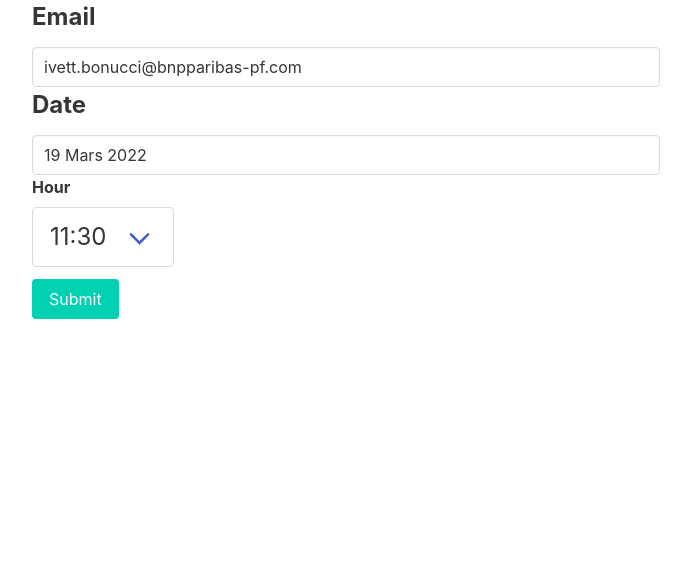
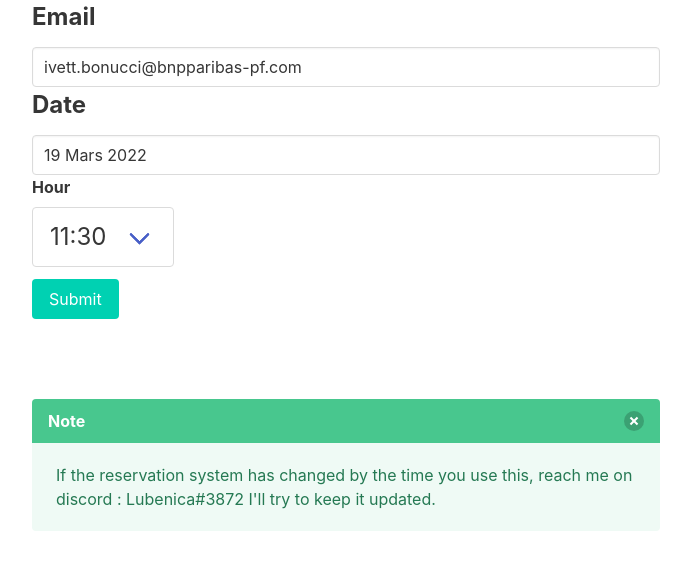
Before and after one commit to lubenicapp/bnp_reservation_simulator, a Flask app: page / in a window 1280 px wide. Shown: the part 41-611 px from the top of the page, without its empty margins (294-985 px from the left). Run offline with Flask 2, Linux system fonts and the light colour scheme; parts of the project's set-up code (start-up, migrations or seed data) failed here and were passed over.

Commit message:
added contact info

```diff
--- a/app.py
+++ b/app.py
@@ -8,6 +8,7 @@ app = Flask(__name__)
 
 months = ['Janvier', 'Février', 'Mars', 'Avril', 'Mai', 'Juin',
           'Juillet', 'Août', 'Septembre', 'Octobre', 'Novembre', 'Décembre']
+
 
 def get_hours():
     hours = []
--- a/templates/index.html
+++ b/templates/index.html
@@ -33,6 +33,19 @@
                         <button class="button is-primary" type="submit" value="Submit"> Submit </button>
                     </div>
                 </form>
+                <div style="height: 10vh"></div>
+                <div class="div">
+                    <article class="message is-success">
+                          <div class="message-header">
+                                <p>Note</p>
+                                <button class="delete" aria-label="delete"></button>
+                          </div>
+                              <div class="message-body">
+                                  If the reservation system has changed by the time you use this, reach me on discord : Lubenica#3872
+                                  I'll try to keep it updated.
+                          </div>
+                    </article>
+                </div>
             </div>
             <div class="column is-3"></div>
         </div>
```
